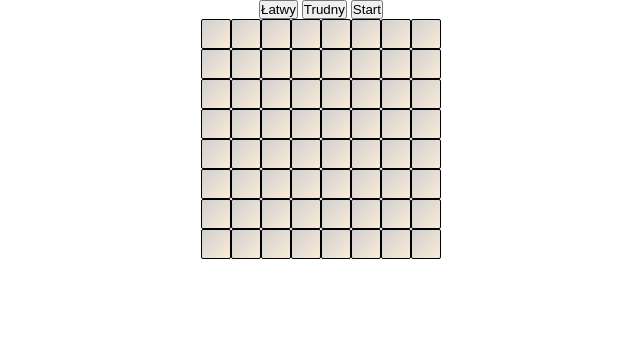
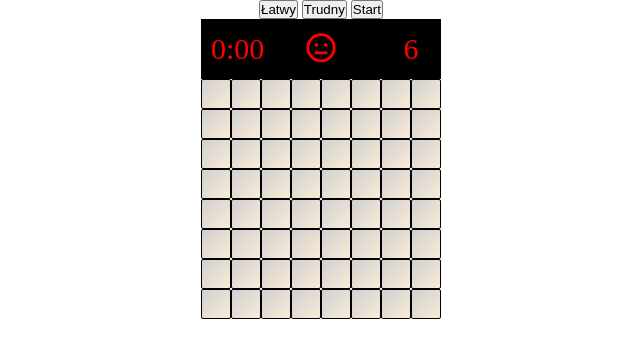
Before and after one commit to ManuLisek/saper-javascript, a website: page index.html in a window 1280 px wide. Shown: the whole page, without its empty margins (319-959 px from the left). Drawn offline with Linux system fonts and the light colour scheme.

Commit message:
Add panel

```diff
--- a/index.html
+++ b/index.html
@@ -13,8 +13,13 @@
       <button class='btn start'>Start</button>
     </div>
     <div class='game'>
+      <div class='panel'>
+        <div class='timer'>0:00</div>
+        <div class='face'><i class="far fa-meh"></i>
+        </div>
+        <div class="counter">6</div>
+      </div>
       <div class='container disabled'></div>
-    </div>
   </body>
   <script src="js/script.js"></script>
 </html>
--- a/sass/style.scss
+++ b/sass/style.scss
@@ -35,6 +35,11 @@ body {
   pointer-events: none;
 }
 
+.fa-flag,
+.fa-question {
+  font-size: 14px;
+}
+
 .game {
   display: flex;
   flex-direction: column;
@@ -48,7 +53,21 @@ body {
   background: linear-gradient(-45deg, $cell-color-light, $cell-color-dark);
 }
 
-.fa-flag,
-.fa-question {
-  font-size: 14px;
+.panel {
+  display: flex;
+  flex-direction: row;
+  justify-content: space-between;
+  align-items: center;
+  height: 60px;
+  background-color: black;
+  color: red;
+  font-size: 30px;
 }
+
+.timer,
+.face,
+.counter {
+  width: 60px;
+  text-align: center;
+  padding: 0 10px;
+}
```
Also changed, not shown: css/style.css, 1 other file.
